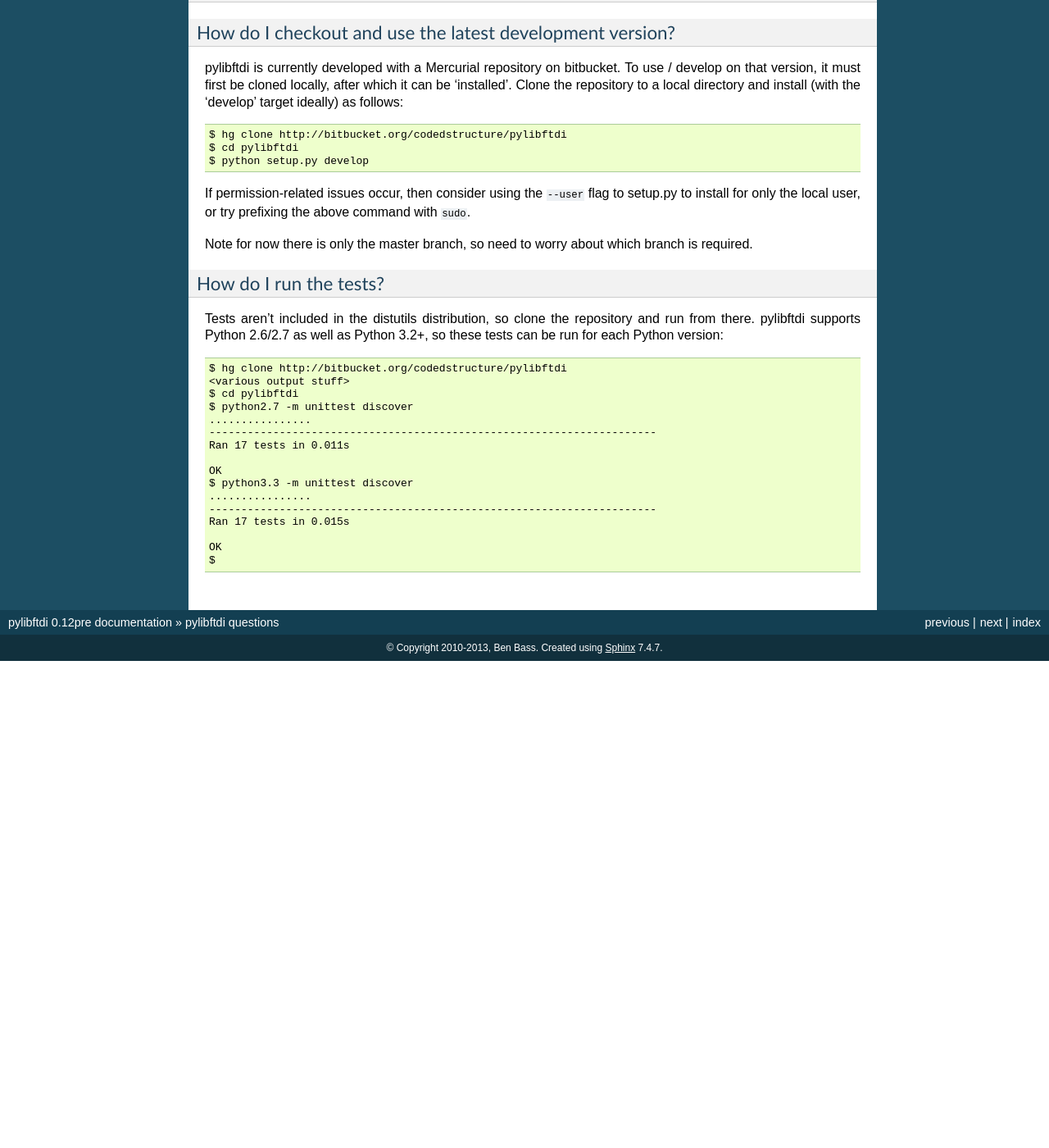
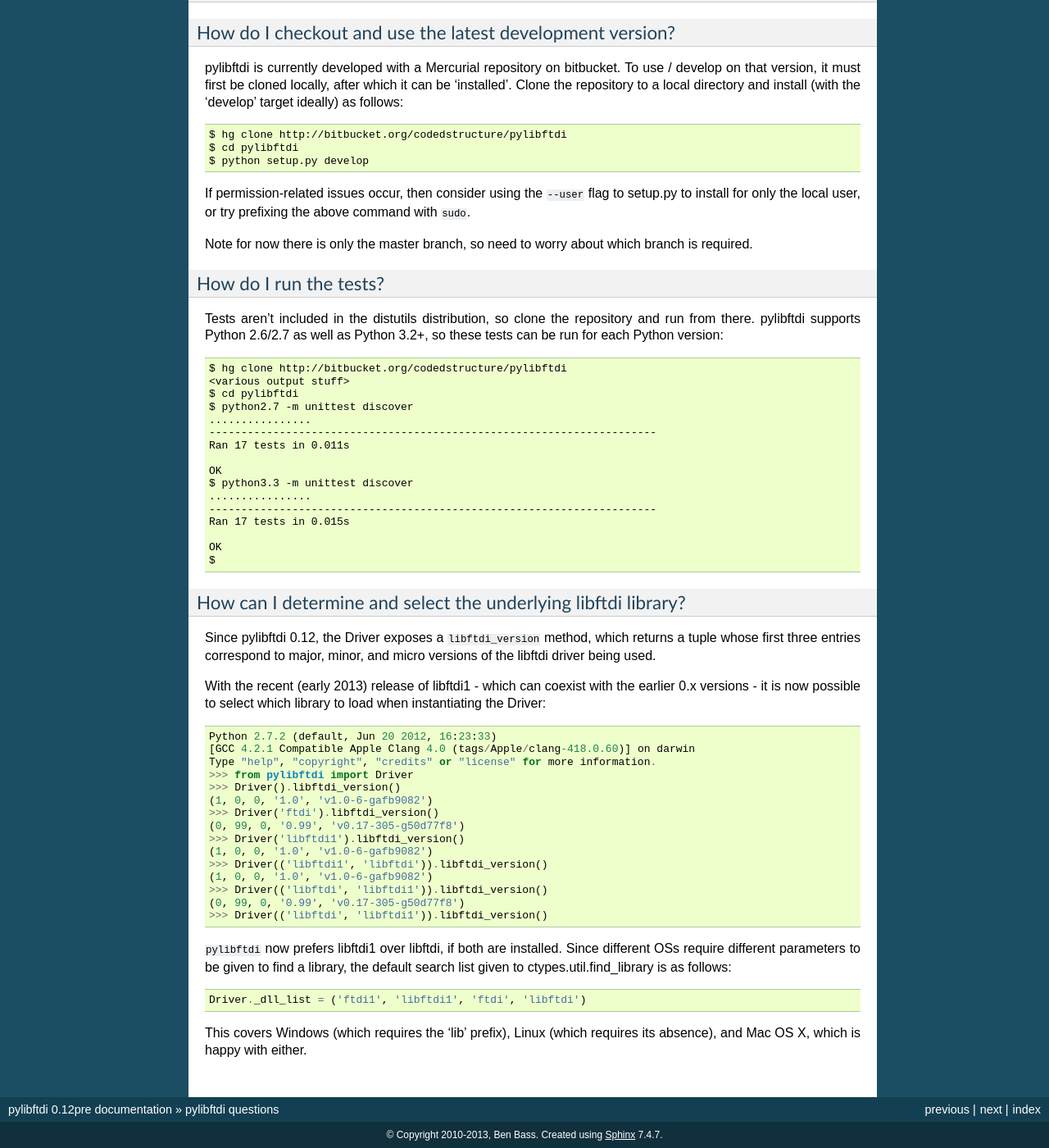
Before and after one commit to codedstructure/pylibftdi, a Sphinx documentation site: the page built from doc/how_to.rst, in a window 1280 px wide and 1400 px high, scrolled down 3959 px. Shown: the whole window at 82% size. Built offline with Sphinx 7.4.7, drawn with Linux system fonts in a browser that asks for light colours; before the commit the page ends 4765 px from its top, so only the background shows below that; some of the changed text lies outside the part shown.

Commit message:
support multiple libftdi versions

```diff
--- a/doc/how_to.rst
+++ b/doc/how_to.rst
@@ -285,3 +285,39 @@ as Python 3.2+, so these tests can be run for each Python version::
 
     OK
     $
+
+How can I determine and select the underlying libftdi library?
+~~~~~~~~~~~~~~~~~~~~~~~~~~~~~~~~~~~~~~~~~~~~~~~~~~~~~~~~~~~~~~
+
+Since pylibftdi 0.12, the Driver exposes a ``libftdi_version`` method,
+which returns a tuple whose first three entries correspond to major, minor,
+and micro versions of the libftdi driver being used.
+
+With the recent (early 2013) release of libftdi1 - which can coexist with
+the earlier 0.x versions - it is now possible to select which library to
+load when instantiating the Driver::
+
+    Python 2.7.2 (default, Jun 20 2012, 16:23:33)
+    [GCC 4.2.1 Compatible Apple Clang 4.0 (tags/Apple/clang-418.0.60)] on darwin
+    Type "help", "copyright", "credits" or "license" for more information.
+    >>> from pylibftdi import Driver
+    >>> Driver().libftdi_version()
+    (1, 0, 0, '1.0', 'v1.0-6-gafb9082')
+    >>> Driver('ftdi').libftdi_version()
+    (0, 99, 0, '0.99', 'v0.17-305-g50d77f8')
+    >>> Driver('libftdi1').libftdi_version()
+    (1, 0, 0, '1.0', 'v1.0-6-gafb9082')
+    >>> Driver(('libftdi1', 'libftdi')).libftdi_version()
+    (1, 0, 0, '1.0', 'v1.0-6-gafb9082')
+    >>> Driver(('libftdi', 'libftdi1')).libftdi_version()
+    (0, 99, 0, '0.99', 'v0.17-305-g50d77f8')
+    >>> Driver(('libftdi', 'libftdi1')).libftdi_version()
+
+``pylibftdi`` now prefers libftdi1 over libftdi, if both are installed. Since
+different OSs require different parameters to be given to find a library,
+the default search list given to ctypes.util.find_library is as follows::
+
+    Driver._dll_list = ('ftdi1', 'libftdi1', 'ftdi', 'libftdi')
+
+This covers Windows (which requires the 'lib' prefix), Linux (which requires
+its absence), and Mac OS X, which is happy with either.
--- a/doc/index.rst
+++ b/doc/index.rst
@@ -36,6 +36,7 @@ Contents
    basic_usage
    advanced_usage
    how_to
+   troubleshooting
    pylibftdi
 
 Indices and tables
--- a/doc/installation.rst
+++ b/doc/installation.rst
@@ -25,6 +25,9 @@ I've not tested pylibftdi on Windows, but recent libftdi binaries seem to be
 available from the picusb_ project on google code.
 
 .. _picusb: http://code.google.com/p/picusb
+
+Things:
+ - installing it in the first place, e.g. via ez_setup.py etc.
 
 Mac OS X
 --------
```
Also changed, not shown: doc/troubleshooting.rst (added, +73 -0 lines), 2 other files.
